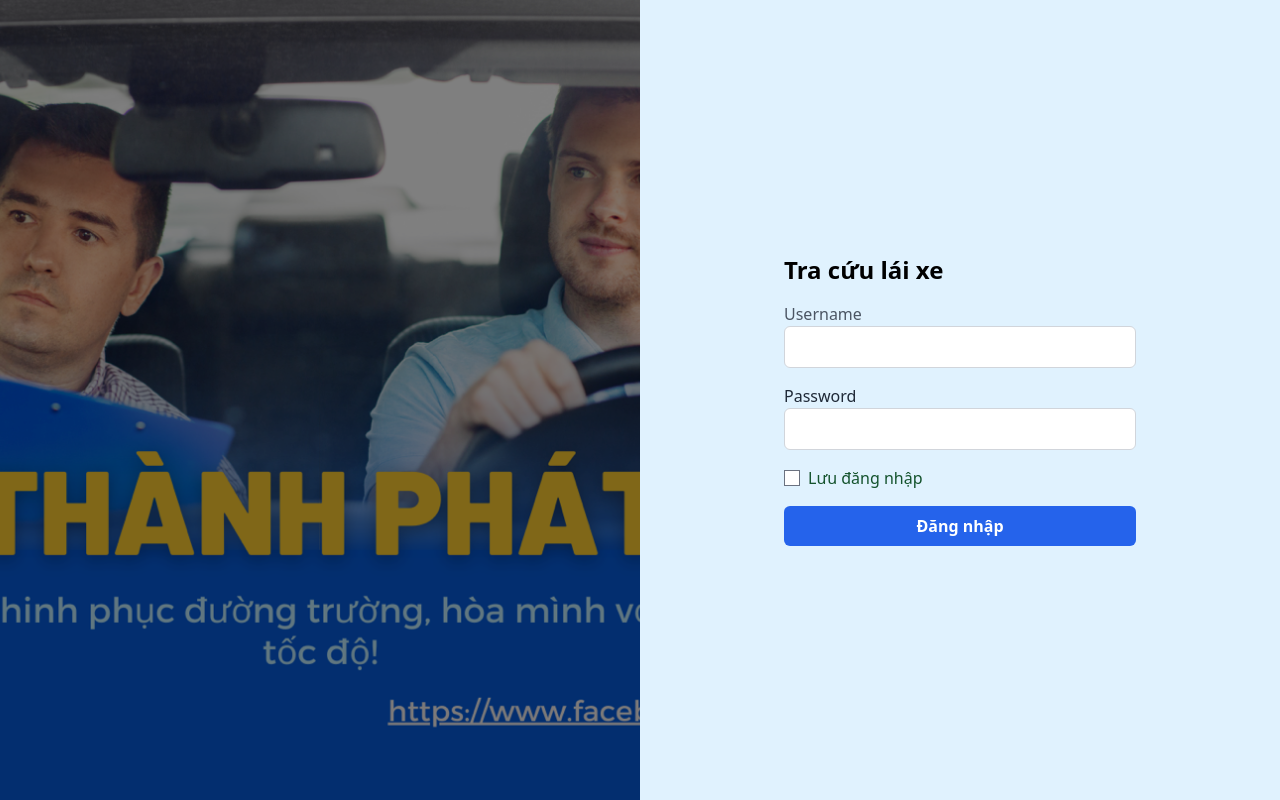
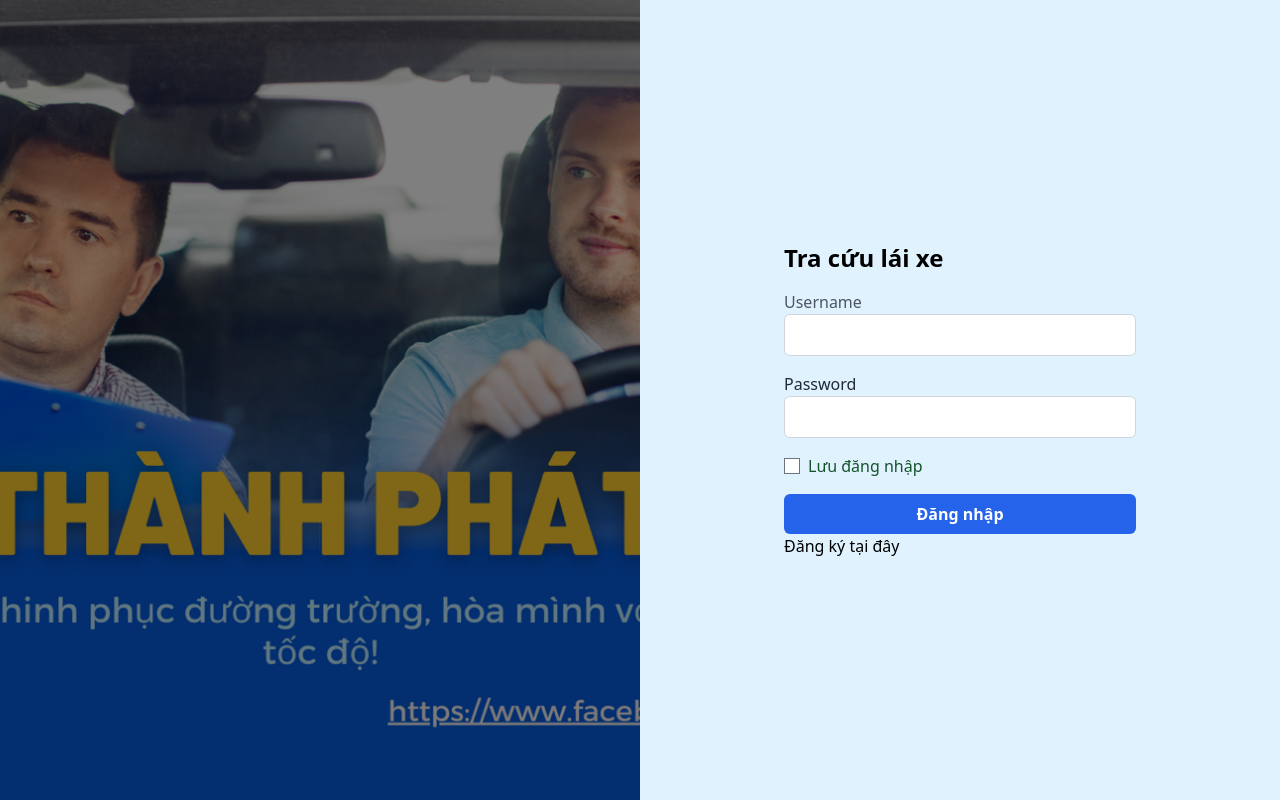
Before and after one commit to TurtleWindly/driver-managerment, a Django app: page /accounts/login/ in a window 1280 px wide. Run offline with Django 5.2, Linux system fonts and the light colour scheme; parts of the project's set-up code (start-up, migrations or seed data) failed here and were passed over; some libraries are stand-ins or nearby versions.

Commit message:
add Sign up link

```diff
--- a/accounts/templates/accounts/login.html
+++ b/accounts/templates/accounts/login.html
@@ -40,6 +40,10 @@
       </div>
       <!-- Login Button -->
       <button type="submit" class="bg-blue-600 hover:bg-blue-800 text-white font-semibold rounded-md py-2 px-4 w-full">Đăng nhập</button>
+      <!-- Sign up  Link -->
+      <div class="mt-6 text-indigo-900 text-center">
+        <a href="{% url 'accounts:signup' %}" class="hover:underline">Đăng ký tại đây</a>
+      </div>
     </form>
   </div>
 </div>
```
